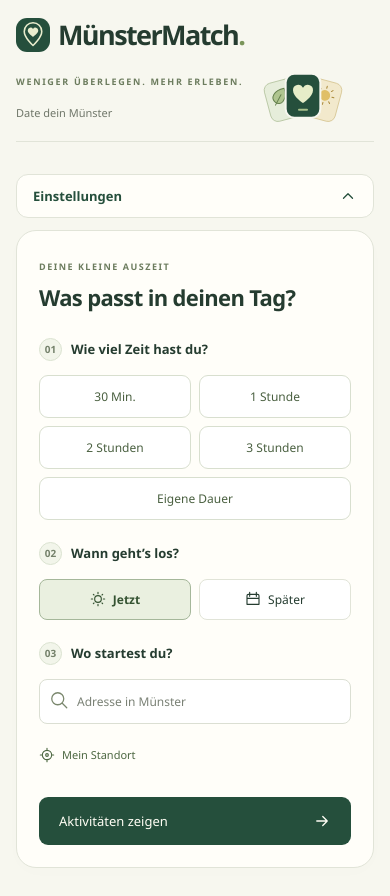
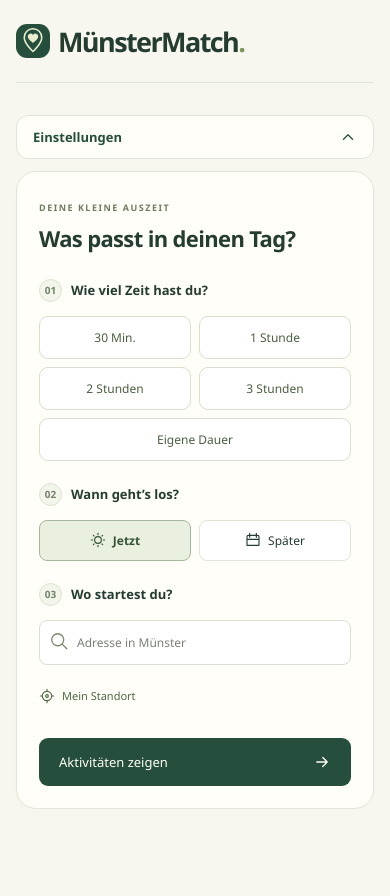
Before and after one commit to timogriese/aktivitaeten_in_muenster, a Nuxt app in the folder frontend/: page / in a window 390 px wide. After the commit the page ends 844 px from the top, so only its background shows below. Built offline with nearby package versions, Linux system fonts and the light colour scheme; a web font is replaced by a local one.

Commit message:
responsive

```diff
--- a/frontend/app/assets/main.css
+++ b/frontend/app/assets/main.css
@@ -260,11 +260,8 @@ h1 em { font-weight: 400; color: #55714a; }
   .site-header { min-height: 83px; }
   .brand { font-size: 27px; gap: 8px; }
   .brand-mark { width: 34px; height: 34px; border-radius: 11px; }
-  .intro { display: grid; grid-template-columns: minmax(0, 1fr) auto; gap: 6px 16px; }
-  .intro-logo { grid-column: 2; grid-row: 1 / 3; }
+  .intro { display: none; }
   h1 { font-size: 40px; letter-spacing: -1.5px; }
-  .intro .eyebrow { font-size: 9px; }
-  .intro-copy { font-size: 12px; }
   .workspace { grid-template-columns: minmax(0, 1fr); gap: 28px; }
   .settings-toggle { display: flex; align-items: center; justify-content: space-between; gap: 12px; width: 100%; min-height: 44px; padding: 10px 16px; border: 1px solid var(--line); border-radius: 12px; background: #fffef9; color: var(--green); font-size: 13px; font-weight: 600; }
   .settings-toggle[aria-expanded='true'] svg { transform: rotate(180deg); }
@@ -278,7 +275,7 @@ h1 em { font-weight: 400; color: #55714a; }
   .location-actions { flex-direction: row; flex-wrap: wrap; gap: 12px 22px; }
   .location-actions .text-button { min-height: 40px; }
   .search-submit { min-height: 48px; font-size: 13px; }
-  .results-toolbar { align-items: center; }
+  .results-toolbar { display: none; }
   .result-summary h2 { font-size: 15px; }
   .welcome-card { height: 440px; min-height: 0; }
   .welcome-content { padding: 30px; }
@@ -303,7 +300,6 @@ h1 em { font-weight: 400; color: #55714a; }
   .app-shell { padding: 0 16px; }
   .mobile-break { display: block; }
   h1 { font-size: 40px; line-height: 1.14; }
-  .intro-copy { font-size: 11px; }
   .search-form { padding: 22px; display: block; }
   .form-heading { margin-bottom: 25px; }
   .search-field { margin-bottom: 22px; }
```
